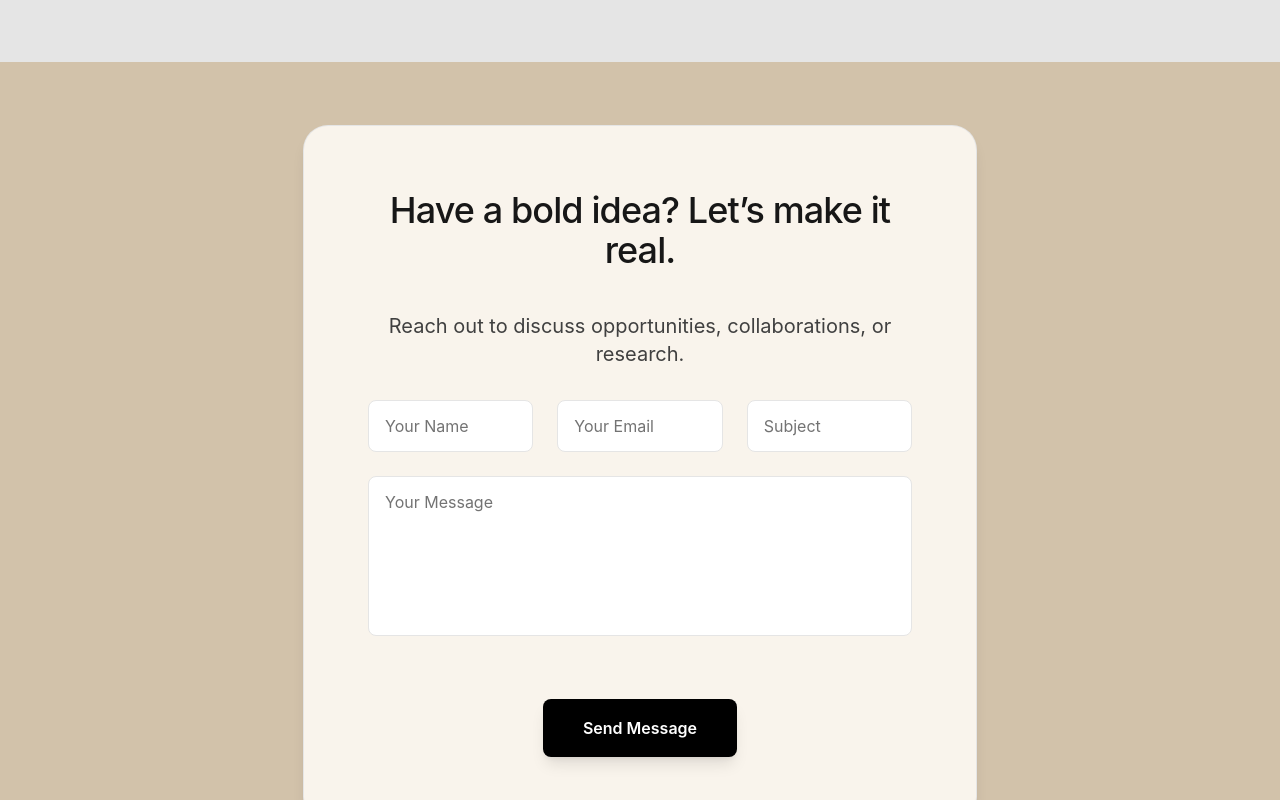
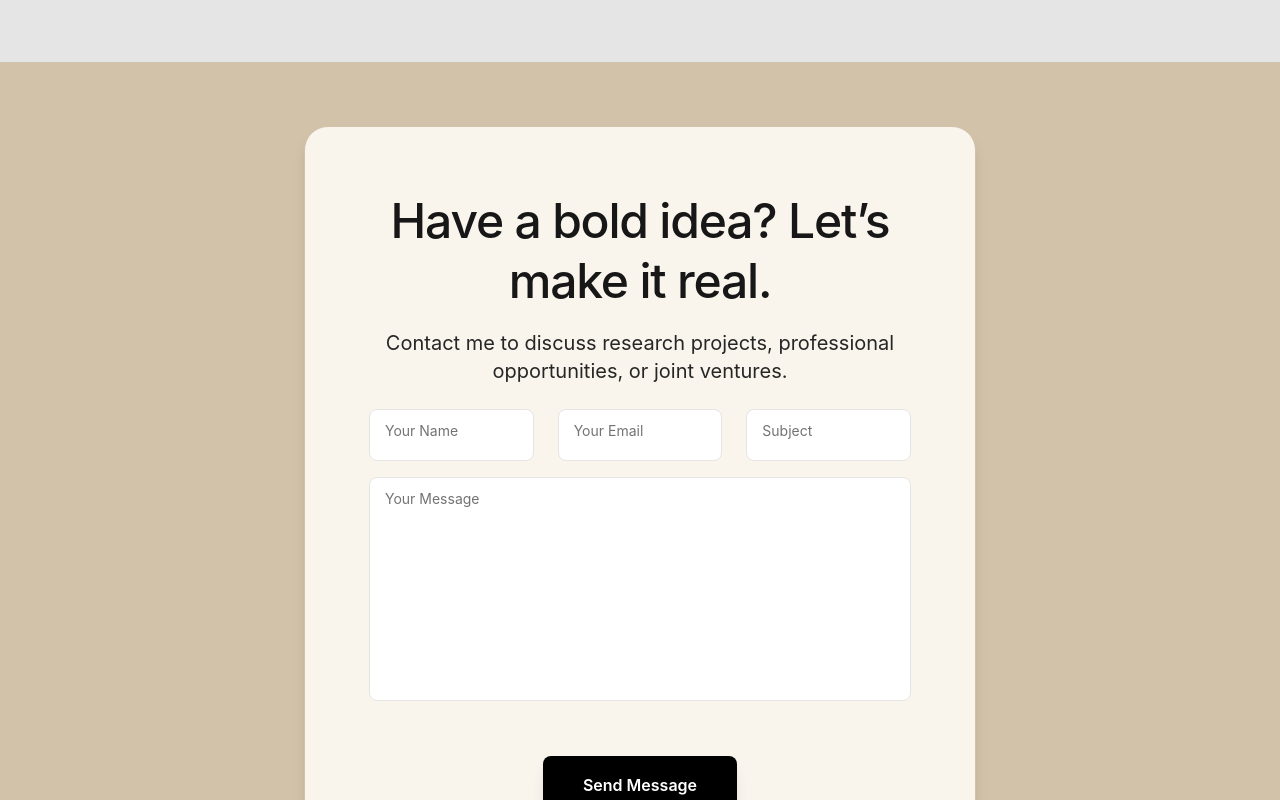
Before and after one commit to AGuyNamedDJ/Personal-Website, a Next.js app: page / in a window 1280 px wide. Shown: the part 1900-2700 px from the top of the page. Built offline with nearby package versions, Linux system fonts and the light colour scheme.

Commit message:
feat(contact): finalize ContactStrip enhancements — spacing, labels, animations, validation

```diff
--- a/src/components/sections/ContactStrip.jsx
+++ b/src/components/sections/ContactStrip.jsx
@@ -1,5 +1,3 @@
-
-
 "use client";
 
 import React, { useState } from "react";
@@ -40,23 +38,28 @@ export default function ContactStrip() {
         viewport={{ once: true }}
         className="mx-auto max-w-2xl relative"
       >
-        <div className="bg-[#F9F4EC] p-10 md:p-16 rounded-3xl shadow-lg shadow-inner ring-1 ring-neutral-200 relative">
-          <h2 className="text-3xl md:text-4xl font-bold tracking-tight md:tracking-wide mb-4">
+        <div className="bg-[#F9F4EC] p-10 md:p-16 rounded-3xl shadow-lg shadow-inner border border-[#D2C2AA] ring-0 relative">
+          <h2 className="text-3xl sm:text-4xl md:text-4xl lg:text-5xl font-bold tracking-wide leading-tight mb-2">
             Have a bold idea? Let’s make it real.
           </h2>
-          <div className="mx-auto mb-6 h-0.5 w-16 bg-gradient-to-r from-accent-gold via-accent-gold/60 to-transparent" />
-          <p className="mb-8 text-lg md:text-xl text-neutral-700">
-            Reach out to discuss opportunities, collaborations, or research.
+          <div className="mx-auto mb-2 h-0.5 w-16 bg-gradient-to-r from-accent-gold via-accent-gold/60 to-transparent" />
+          <p className="mb-6 text-lg md:text-xl text-neutral-800">
+            Contact me to discuss research projects, professional opportunities, or joint ventures.
           </p>
-          <form onSubmit={onSubmit} className="space-y-6" noValidate>
+          <form onSubmit={onSubmit} className="space-y-4" noValidate>
             <div className="grid grid-cols-1 md:grid-cols-3 gap-6">
-              <div>
+              <div className="relative">
+                <label
+                  htmlFor="name"
+                  className="absolute left-4 top-3 text-neutral-500 text-sm transition-all peer-focus:top-1 peer-focus:text-xs peer-focus:text-accent-gold"
+                >
+                  Your Name
+                </label>
                 <input
                   id="name"
                   type="text"
                   name="name"
-                  placeholder="Your Name"
-                  className={`w-full rounded-lg px-4 py-3 bg-white placeholder-neutral-500 focus:outline-none focus:ring-2 focus:ring-accent-gold hover:shadow-sm transition ring-opacity-0 focus:ring-opacity-100 duration-150 ${
+                  className={`peer w-full rounded-lg px-4 py-3 bg-white focus:outline-none focus:ring-2 focus:ring-accent-gold/30 focus:ring-offset-2 focus:ring-offset-[#F9F4EC] hover:shadow-sm transition ring-opacity-0 focus:ring-opacity-100 duration-150 ${
                     localErrors.name ? "border border-red-600" : "border border-neutral-200"
                   }`}
                   onChange={() => {
@@ -69,13 +72,18 @@ export default function ContactStrip() {
                   <p className="mt-2 text-sm text-red-600">{localErrors.name}</p>
                 )}
               </div>
-              <div>
+              <div className="relative">
+                <label
+                  htmlFor="email"
+                  className="absolute left-4 top-3 text-neutral-500 text-sm transition-all peer-focus:top-1 peer-focus:text-xs peer-focus:text-accent-gold"
+                >
+                  Your Email
+                </label>
                 <input
                   id="email"
                   type="email"
                   name="email"
-                  placeholder="Your Email"
-                  className={`w-full rounded-lg px-4 py-3 bg-white placeholder-neutral-500 focus:outline-none focus:ring-2 focus:ring-accent-gold hover:shadow-sm transition ring-opacity-0 focus:ring-opacity-100 duration-150 ${
+                  className={`peer w-full rounded-lg px-4 py-3 bg-white focus:outline-none focus:ring-2 focus:ring-accent-gold/30 focus:ring-offset-2 focus:ring-offset-[#F9F4EC] hover:shadow-sm transition ring-opacity-0 focus:ring-opacity-100 duration-150 ${
                     localErrors.email ? "border border-red-600" : "border border-neutral-200"
                   }`}
                   onChange={() => {
@@ -88,13 +96,18 @@ export default function ContactStrip() {
                   <p className="mt-2 text-sm text-red-600">{localErrors.email}</p>
                 )}
               </div>
-              <div>
+              <div className="relative">
+                <label
+                  htmlFor="subject"
+                  className="absolute left-4 top-3 text-neutral-500 text-sm transition-all peer-focus:top-1 peer-focus:text-xs peer-focus:text-accent-gold"
+                >
+                  Subject
+                </label>
                 <input
                   id="subject"
                   type="text"
                   name="subject"
-                  placeholder="Subject"
-                  className={`w-full rounded-lg px-4 py-3 bg-white placeholder-neutral-500 focus:outline-none focus:ring-2 focus:ring-accent-gold hover:shadow-sm transition ring-opacity-0 focus:ring-opacity-100 duration-150 ${
+                  className={`peer w-full rounded-lg px-4 py-3 bg-white focus:outline-none focus:ring-2 focus:ring-accent-gold/30 focus:ring-offset-2 focus:ring-offset-[#F9F4EC] hover:shadow-sm transition ring-opacity-0 focus:ring-opacity-100 duration-150 ${
                     localErrors.subject ? "border border-red-600" : "border border-neutral-200"
                   }`}
                   onChange={() => {
@@ -108,13 +121,18 @@ export default function ContactStrip() {
                 )}
               </div>
             </div>
-            <div>
+            <div className="relative">
+              <label
+                htmlFor="message"
+                className="absolute left-4 top-3 text-neutral-500 text-sm transition-all peer-focus:top-1 peer-focus:text-xs peer-focus:text-accent-gold"
+              >
+                Your Message
+              </label>
               <textarea
                 id="message"
                 name="message"
-                placeholder="Your Message"
                 rows={4}
-                className={`w-full rounded-lg px-4 py-3 bg-white placeholder-neutral-500 focus:outline-none focus:ring-2 focus:ring-accent-gold hover:shadow-sm transition ring-opacity-0 focus:ring-opacity-100 duration-150 h-40 resize-none ${
+                className={`peer w-full rounded-lg px-4 py-3 bg-white focus:outline-none focus:ring-2 focus:ring-accent-gold/30 focus:ring-offset-2 focus:ring-offset-[#F9F4EC] hover:shadow-sm transition ring-opacity-0 focus:ring-opacity-100 duration-150 h-56 resize-none ${
                   localErrors.message ? "border border-red-600" : "border border-neutral-200"
                 }`}
                 onChange={() => {
```
